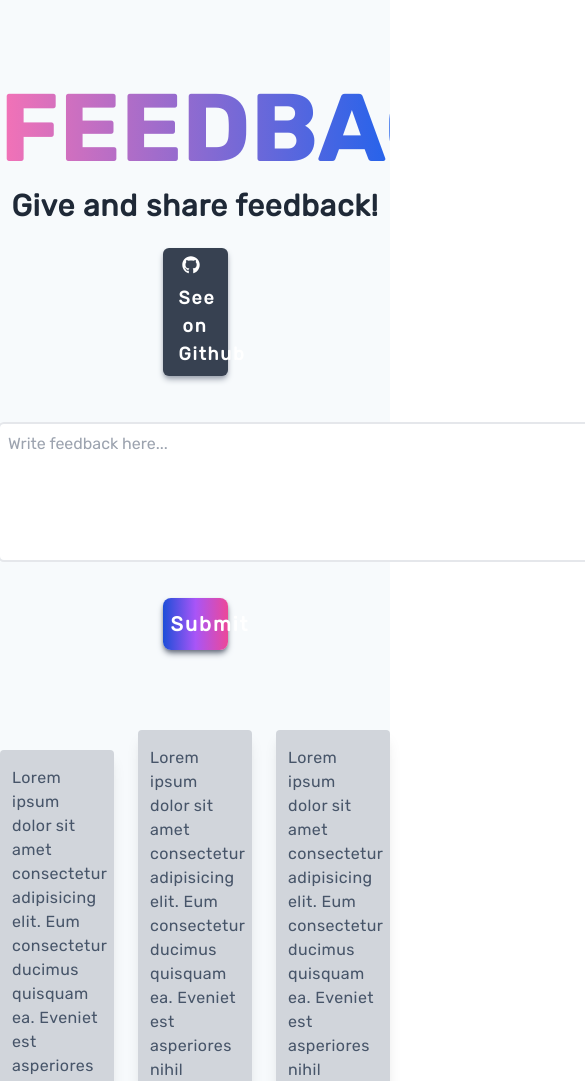
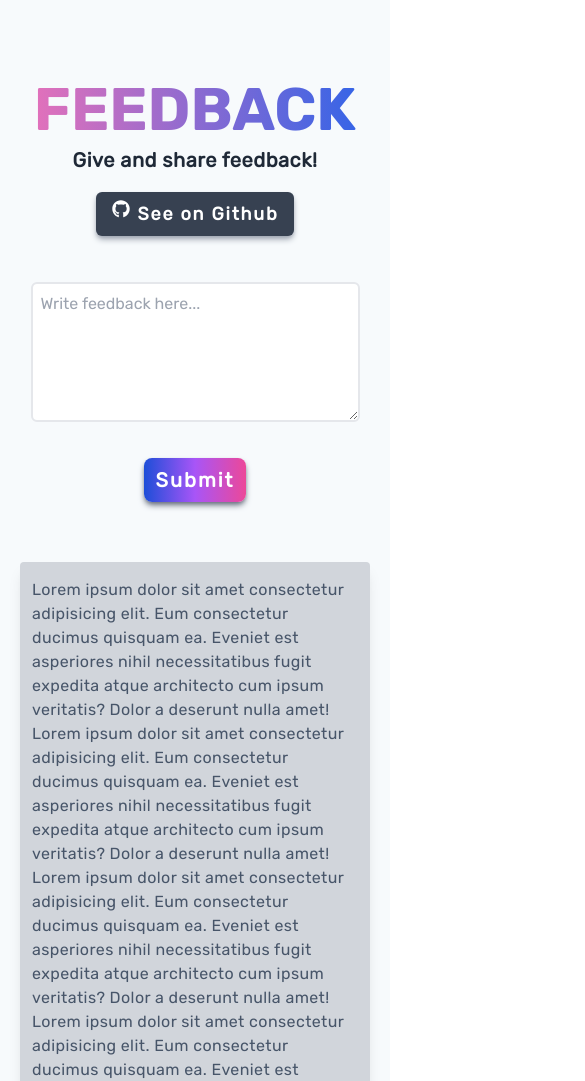
Before and after one commit to squerenix/feedback.js, a Next.js app: page / in a window 390 px wide. Shown: the top 1081 px of the page, 585 px wide, since content can reach past the window. Built offline with nearby package versions, Linux system fonts and the light colour scheme.

Commit message:
fix: responsive views

```diff
--- a/components/Comment.tsx
+++ b/components/Comment.tsx
@@ -4,29 +4,29 @@ import {NextComponentType} from 'next';
 const Comment: NextComponentType = () => {
     return (
         <>
-            <div className="masonry before:box-inherit after:box-inherit gap-5 pt-20 pb-10">
-                <div className="break-inside py-4 px-3 bg-gray-300 rounded text-md font-medium font-rubik text-slate-600 shadow-lg hover:shadow-gray-400 hover:scale-105 duration-500 cursor-pointer tracking-wide">
+            <div className="xl:masonry before:box-inherit after:box-inherit gap-5 py-10 px-5">
+                <div className="break-inside py-4 px-3 bg-gray-300 rounded text-md font-medium font-rubik text-slate-600 shadow-lg hover:shadow-gray-400 xl:hover:scale-105 duration-500 cursor-pointer tracking-wide">
                     Lorem ipsum dolor sit amet consectetur adipisicing elit. Eum consectetur ducimus quisquam ea. Eveniet est asperiores nihil necessitatibus fugit expedita atque architecto cum ipsum veritatis? Dolor a deserunt nulla amet!
                     Lorem ipsum dolor sit amet consectetur adipisicing elit. Eum consectetur ducimus quisquam ea. Eveniet est asperiores nihil necessitatibus fugit expedita atque architecto cum ipsum veritatis? Dolor a deserunt nulla amet!
                     Lorem ipsum dolor sit amet consectetur adipisicing elit. Eum consectetur ducimus quisquam ea. Eveniet est asperiores nihil necessitatibus fugit expedita atque architecto cum ipsum veritatis? Dolor a deserunt nulla amet!
                     Lorem ipsum dolor sit amet consectetur adipisicing elit. Eum consectetur ducimus quisquam ea. Eveniet est asperiores nihil necessitatibus fugit expedita atque architecto cum ipsum veritatis? Dolor a deserunt nulla amet!
                     Lorem ipsum dolor sit amet consectetur adipisicing elit. Eum consectetur ducimus quisquam ea. Eveniet est asperiores nihil necessitatibus fugit expedita atque architecto cum ipsum veritatis? Dolor a deserunt nulla amet!
                 </div>
-                <div className="break-inside py-4 px-3 bg-gray-300 rounded text-md font-medium font-rubik text-slate-600 shadow-lg hover:shadow-gray-400 hover:scale-105 duration-500 cursor-pointer tracking-wide">
+                <div className="break-inside py-4 px-3 bg-gray-300 rounded text-md font-medium font-rubik text-slate-600 shadow-lg hover:shadow-gray-400 xl:hover:scale-105 duration-500 cursor-pointer tracking-wide">
                     Lorem ipsum dolor sit amet consectetur adipisicing elit. Eum consectetur ducimus quisquam ea. Eveniet est asperiores nihil necessitatibus fugit expedita atque architecto cum ipsum veritatis? Dolor a deserunt nulla amet!
                     Lorem ipsum dolor sit amet consectetur adipisicing elit. Eum consectetur ducimus quisquam ea. Eveniet est asperiores nihil necessitatibus fugit expedita atque architecto cum ipsum veritatis? Dolor a deserunt nulla amet!
                     Lorem ipsum dolor sit amet consectetur adipisicing elit. Eum consectetur ducimus quisquam ea. Eveniet est asperiores nihil necessitatibus fugit expedita atque architecto cum ipsum veritatis? Dolor a deserunt nulla amet!
                 </div>
-                <div className="break-inside py-4 px-3 bg-gray-300 rounded text-md font-medium font-rubik text-slate-600 shadow-lg hover:shadow-gray-400 hover:scale-105 duration-500 cursor-pointer tracking-wide">
+                <div className="break-inside py-4 px-3 bg-gray-300 rounded text-md font-medium font-rubik text-slate-600 shadow-lg hover:shadow-gray-400 xl:hover:scale-105 duration-500 cursor-pointer tracking-wide">
                     Lorem ipsum dolor sit amet consectetur adipisicing elit. Eum consectetur ducimus quisquam ea. Eveniet est asperiores nihil necessitatibus fugit expedita atque architecto cum ipsum veritatis? Dolor a deserunt nulla amet!
                 </div>
-                <div className="break-inside py-4 px-3 bg-gray-300 rounded text-md font-medium font-rubik text-slate-600 shadow-lg hover:shadow-gray-400 hover:scale-105 duration-500 cursor-pointer tracking-wide">
+                <div className="break-inside py-4 px-3 bg-gray-300 rounded text-md font-medium font-rubik text-slate-600 shadow-lg hover:shadow-gray-400 xl:hover:scale-105 duration-500 cursor-pointer tracking-wide">
                     Lorem ipsum dolor sit amet consectetur adipisicing elit. Eum consectetur ducimus quisquam ea. Eveniet est asperiores nihil necessitatibus fugit expedita atque architecto cum ipsum veritatis? Dolor a deserunt nulla amet!
                 </div>
-                <div className="break-inside py-4 px-3 bg-gray-300 rounded text-md font-medium font-rubik text-slate-600 shadow-lg hover:shadow-gray-400 hover:scale-105 duration-500 cursor-pointer tracking-wide">
+                <div className="break-inside py-4 px-3 bg-gray-300 rounded text-md font-medium font-rubik text-slate-600 shadow-lg hover:shadow-gray-400 xl:hover:scale-105 duration-500 cursor-pointer tracking-wide">
                     Lorem ipsum dolor sit amet consectetur adipisicing elit. Eum consectetur ducimus quisquam ea. Eveniet est asperiores nihil necessitatibus fugit expedita atque architecto cum ipsum veritatis? Dolor a deserunt nulla amet!
                 </div>
-                <div className="break-inside py-4 px-3 bg-gray-300 rounded text-md font-medium font-rubik text-slate-600 shadow-lg hover:shadow-gray-400 hover:scale-105 duration-500 cursor-pointer tracking-wide">
+                <div className="break-inside py-4 px-3 bg-gray-300 rounded text-md font-medium font-rubik text-slate-600 shadow-lg hover:shadow-gray-400 xl:hover:scale-105 duration-500 cursor-pointer tracking-wide">
                     Lorem ipsum dolor sit amet consectetur adipisicing elit. Eum consectetur ducimus quisquam ea. Eveniet est asperiores nihil necessitatibus fugit expedita atque architecto cum ipsum veritatis? Dolor a deserunt nulla amet!
                 </div>
             </div>
--- a/components/Form.tsx
+++ b/components/Form.tsx
@@ -4,10 +4,10 @@ const Form: NextComponentType = () => {
     return (
         <>
             <div className="text-center mt-10 mx-auto rounded">
-                <textarea name="inputArea" id="inputArea" cols={100} rows={5} className="focus:outline-2 outline outline-2 outline-gray-200 bg-white rounded p-2 mt-2 font-rubik" placeholder="Write feedback here..."></textarea>
+                <textarea name="inputArea" id="inputArea" rows={5} className="focus:outline-2 outline outline-2 outline-gray-200 bg-white rounded p-2 mt-2 font-rubik w-10/12 xl:w-8/12" placeholder="Write feedback here..."></textarea>
             </div>
             <div className="text-center mt-8">
-                <button className="w-2/12 py-3  px-2 bg-gradient-to-r from-blue-700 via-purple-500 to-pink-500 rounded-lg hover:from-orange-300 hover:to-red-400 font-semibold tracking-widest text-xl font-rubik text-white shadow-gray-500 shadow-md">Submit</button>
+                <button className="xl:w-2/12 py-2 px-3 xl:py-3 xl:px-2 bg-gradient-to-r from-blue-700 via-purple-500 to-pink-500 rounded-lg hover:from-orange-300 hover:to-red-400 font-semibold tracking-widest text-xl font-rubik text-white shadow-gray-500 shadow-md">Submit</button>
             </div>
         </>
     );
--- a/components/Hero.tsx
+++ b/components/Hero.tsx
@@ -6,11 +6,11 @@ const Hero: NextComponentType = () => {
     return (
         <>
             <div className="text-center flex flex-col pt-20">
-                <h1 className="text-8xl text-transparent bg-clip-text bg-gradient-to-r from-pink-400 to-blue-600 font-rubikBold tracking-normal">
+                <h1 className="text-6xl xl:text-8xl text-transparent bg-clip-text bg-gradient-to-r from-pink-400 to-blue-600 font-rubikBold tracking-normal">
                     FEEDBACK
                 </h1>
-                <span className="text-3xl font-semibold font-rubik leading-loose text-gray-800 tracking-wide block">Give and share feedback!</span>
-                <a href="#" className="w-2/12 mx-auto bg-gray-700 inline-block text-white text-lg font-semibold py-2 px-4 mt-3 rounded-md font-rubik tracking-widest hover:-skew-y-6 shadow-md shadow-gray-400 duration-300">
+                <span className="text-xl xl:text-3xl font-semibold font-rubik leading-loose text-gray-800 tracking-wide block">Give and share feedback!</span>
+                <a href="#" className="xl:w-2/12 mx-auto bg-gray-700 inline-block text-white text-lg font-semibold py-2 px-4 mt-3 rounded-md font-rubik tracking-widest hover:-skew-y-6 shadow-md shadow-gray-400 duration-300">
                     <FontAwesomeIcon icon={faGithub} className="mr-2 inline mb-1" width={20} />
                     See on Github
                 </a>
```
